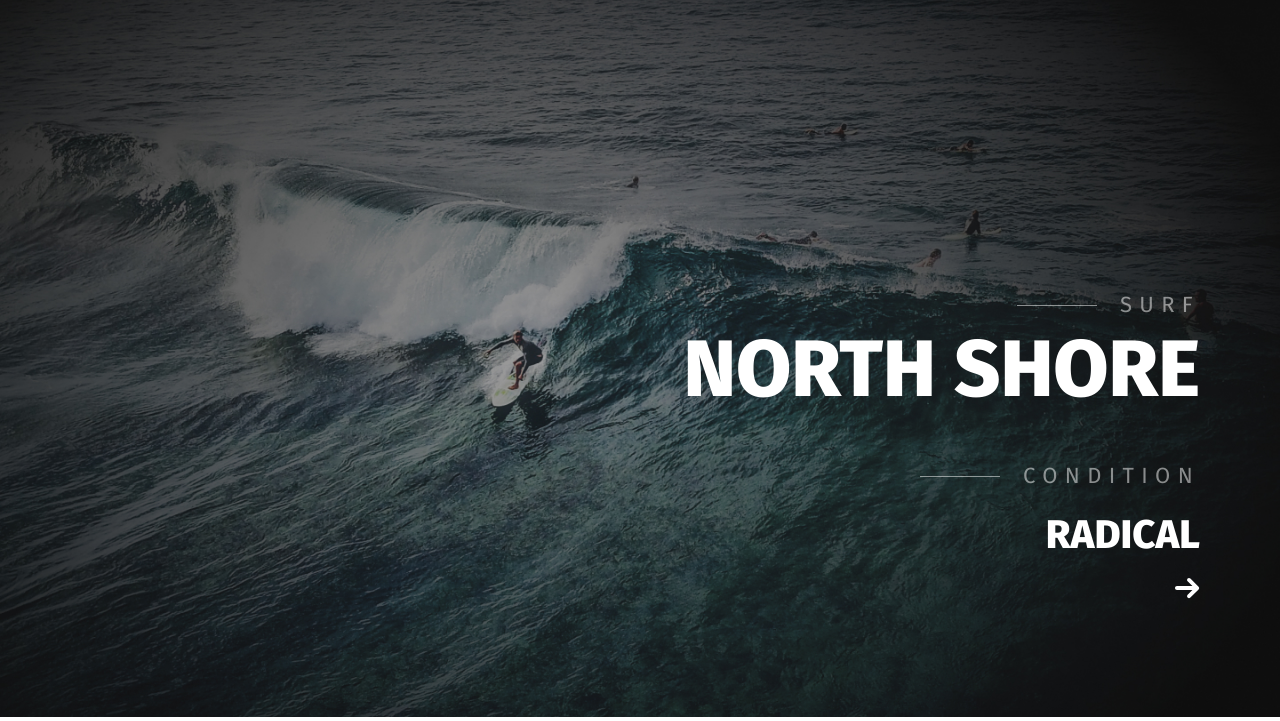
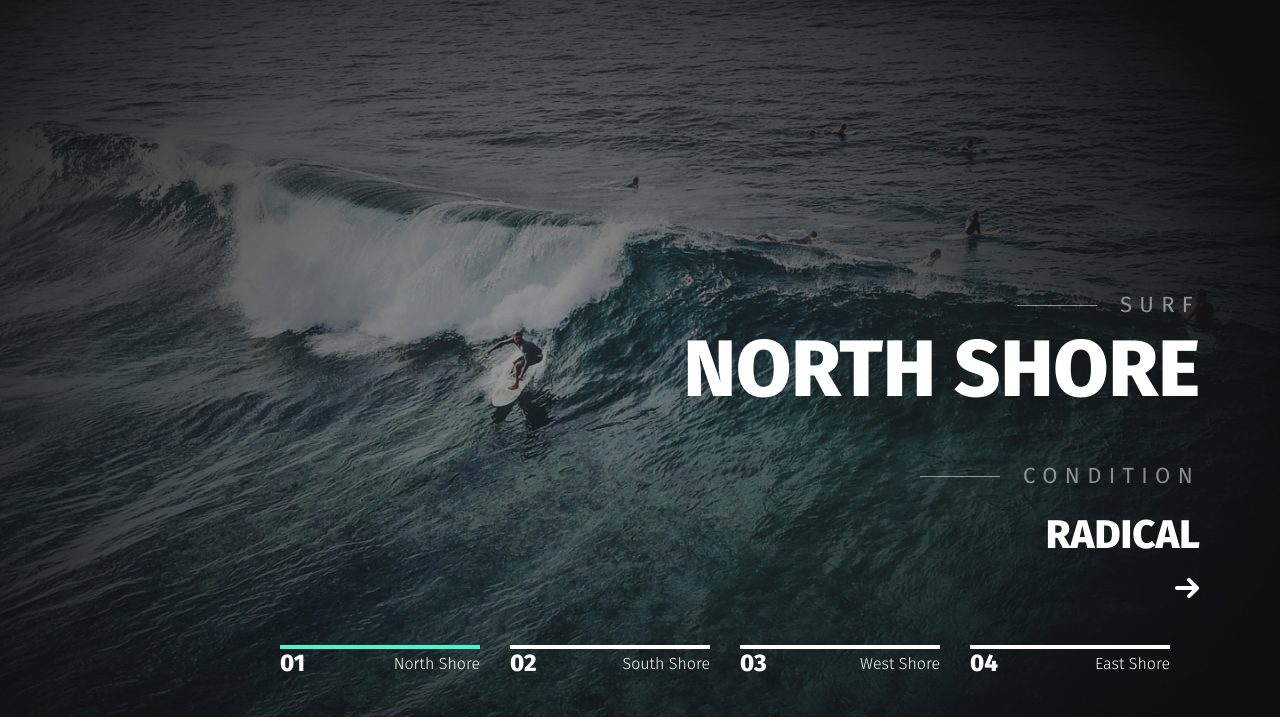
Before and after one commit to fillika/gosurf, a website: page app/index.html in a window 1280 px wide. Shown: the part 83-804 px from the top of the page. Drawn offline with nearby package versions, Linux system fonts and the light colour scheme.

Commit message:
Связал 2 слайдера, добавил стили и окрасил линию у текущего слайда

```diff
--- a/app/index.html
+++ b/app/index.html
@@ -21,6 +21,7 @@
             </a>
           </div>
         </div>
+
         <div class="header__slider-item slider-item">
           <div class="slider-item__info">
             <div class="slider-item__info-suptitle suptitle-left">Surf</div>
@@ -32,6 +33,7 @@
             </a>
           </div>
         </div>
+
         <div class="header__slider-item slider-item">
           <div class="slider-item__info">
             <div class="slider-item__info-suptitle suptitle-left">Surf</div>
@@ -43,6 +45,7 @@
             </a>
           </div>
         </div>
+
         <div class="header__slider-item slider-item">
           <div class="slider-item__info">
             <div class="slider-item__info-suptitle suptitle-left">Surf</div>
@@ -55,6 +58,51 @@
           </div>
         </div>
       </div>
+      <div class="slider-dots">
+        <div class="slider-dots__item">
+          <div class="dots-box">
+            <div class="dots-box__number">
+              01
+            </div>
+            <div class="dots-box__name">
+              North Shore
+            </div>
+          </div>
+        </div>
+
+        <div class="slider-dots__item">
+          <div class="dots-box">
+            <div class="dots-box__number">
+              02
+            </div>
+            <div class="dots-box__name">
+              South Shore
+            </div>
+          </div>
+        </div>
+
+        <div class="slider-dots__item">
+          <div class="dots-box">
+            <div class="dots-box__number">
+              03
+            </div>
+            <div class="dots-box__name">
+              West Shore
+            </div>
+          </div>
+        </div>
+
+        <div class="slider-dots__item">
+          <div class="dots-box">
+            <div class="dots-box__number">
+              04
+            </div>
+            <div class="dots-box__name">
+              East Shore
+            </div>
+          </div>
+        </div>
+      </div>
     </header>
 
     <script src="https://ajax.googleapis.com/ajax/libs/jquery/3.4.1/jquery.min.js"></script>
--- a/app/js/main.js
+++ b/app/js/main.js
@@ -3,6 +3,13 @@ $(function() {
     infinite: true,
     fade: true,
     nextArrow: '<img class="slick-arrow slick-arrow__right" src="img/arrow-right.svg" alt="" />',
-    prevArrow: '<img class="slick-arrow slick-arrow__left" src="img/arrow-left.svg" alt="" />'
+    prevArrow: '<img class="slick-arrow slick-arrow__left" src="img/arrow-left.svg" alt="" />',
+    asNavFor: ".slider-dots"
   });
+
+  $(".slider-dots").slick({
+    slidesToShow: 4,
+    slidesToScroll: 1,
+    asNavFor: ".header__slider"
+  })
 });
--- a/app/scss/style.scss
+++ b/app/scss/style.scss
@@ -51,4 +51,40 @@
   }
 }
 
+.slider-dots {
+  position: absolute;
+  right: 80px;
+  bottom: 40px;
+  max-width: 920px;
+  width: 100%;
+  color: #fff;
+
+  .slick-current {
+    .dots-box {
+      border-color: #4af6cd;
+    }
+  }
+}
+
+.dots-box {
+  width: 200px;
+  display: flex;
+  justify-content: space-between;
+  align-items: center;
+  height: 28px;
+  border-top: 4px solid #fff;
+
+  &__number {
+    font-weight: 800;
+    font-size: 2.4em;
+    line-height: 34px;
+  }
+
+  &__name {
+    font-weight: 300;
+    font-size: 1.6em;
+    line-height: 19px;
+  }
+}
+
 @import "media";
```
Also changed, not shown: app/css/style.min.css.
